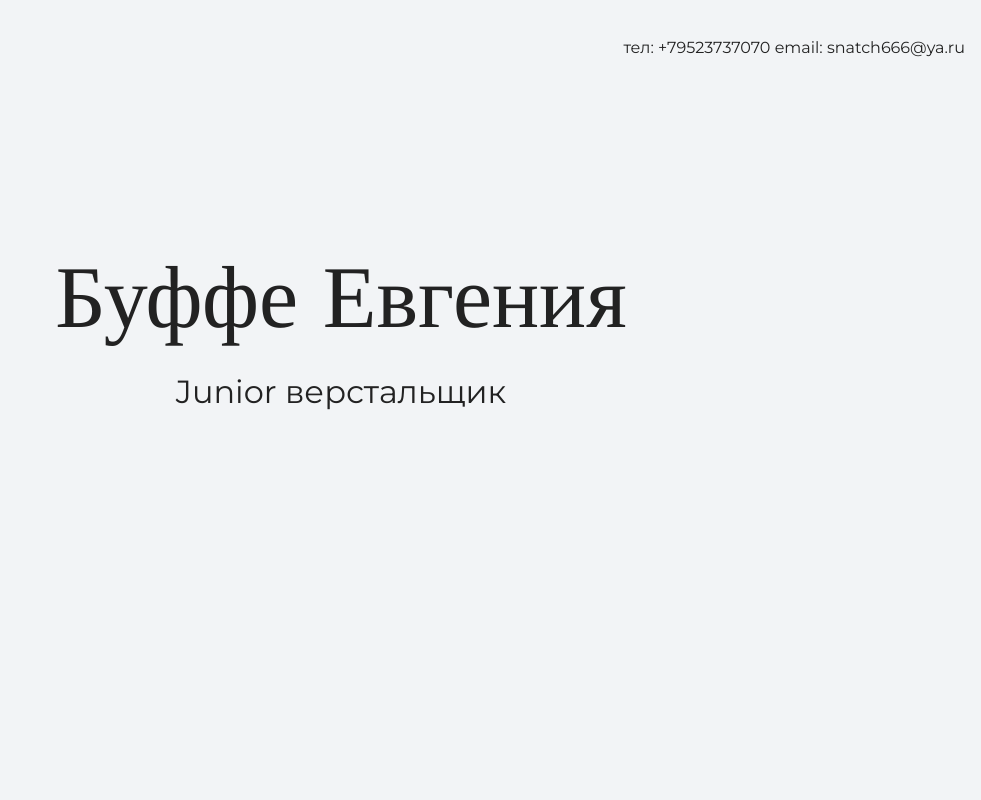
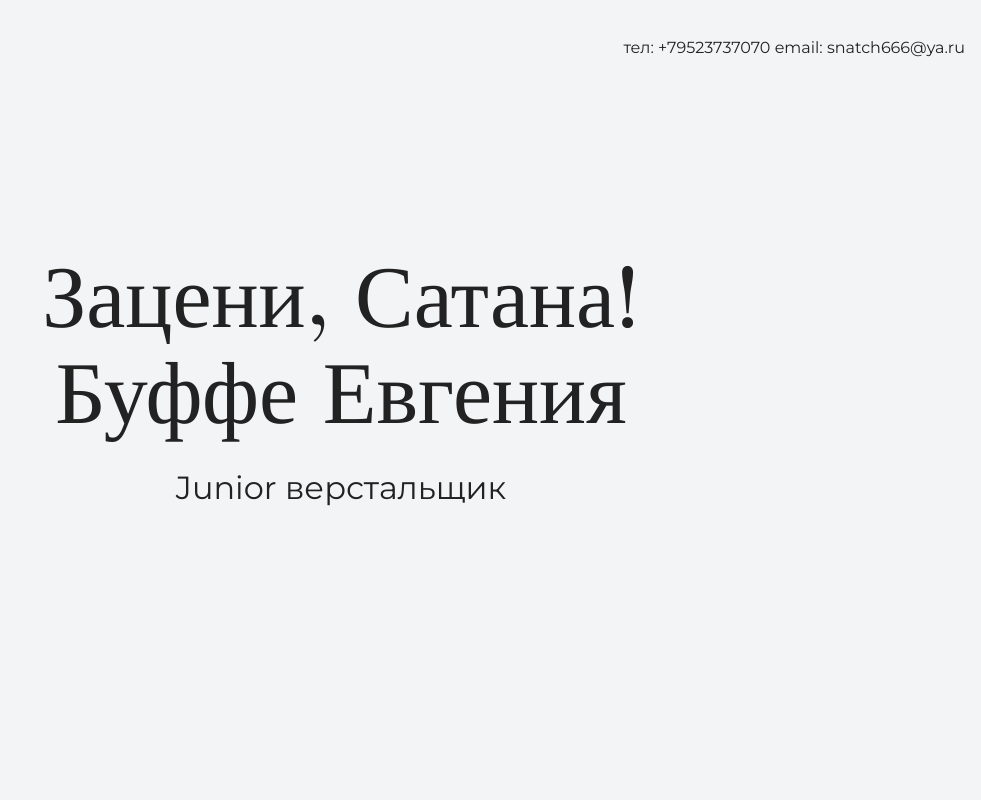
Before and after one commit to llolalol/llolalola, a plain HTML site: page index.html in a window 1280 px wide. Shown: the top 800 px of the page, without its empty margins (299-1280 px from the left). Drawn offline with nearby package versions, Linux system fonts and the light colour scheme.

Commit message:
change main

```diff
--- a/index.html
+++ b/index.html
@@ -17,7 +17,8 @@
 
     <section class="hero-image">
       <div class="container">
-      <h1 class="heading"> Буффе Евгения </h1>
+      <h1 class="heading"> Зацени, Сатана!
+      <br> Буффе Евгения </h1>
       <p>Junior верстальщик</p>
     </div>
     </section>
```
